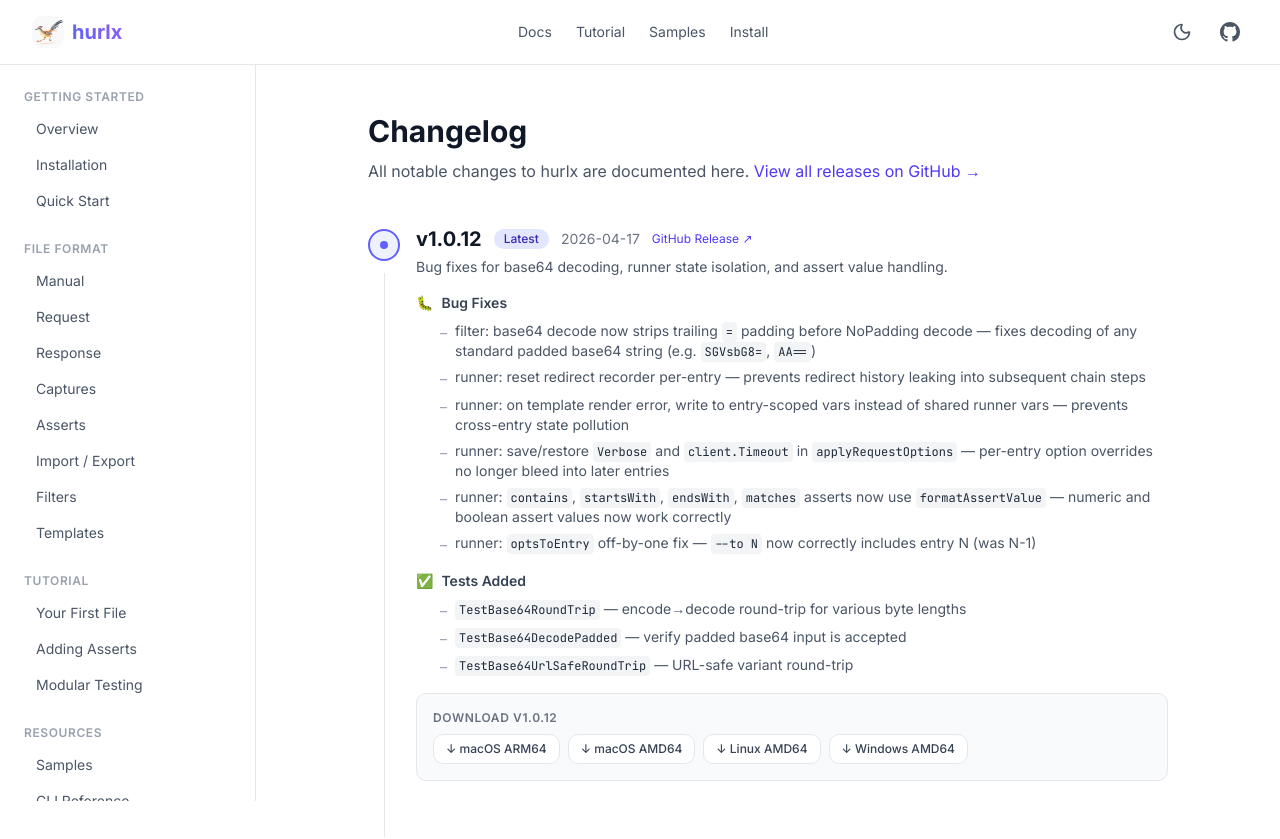
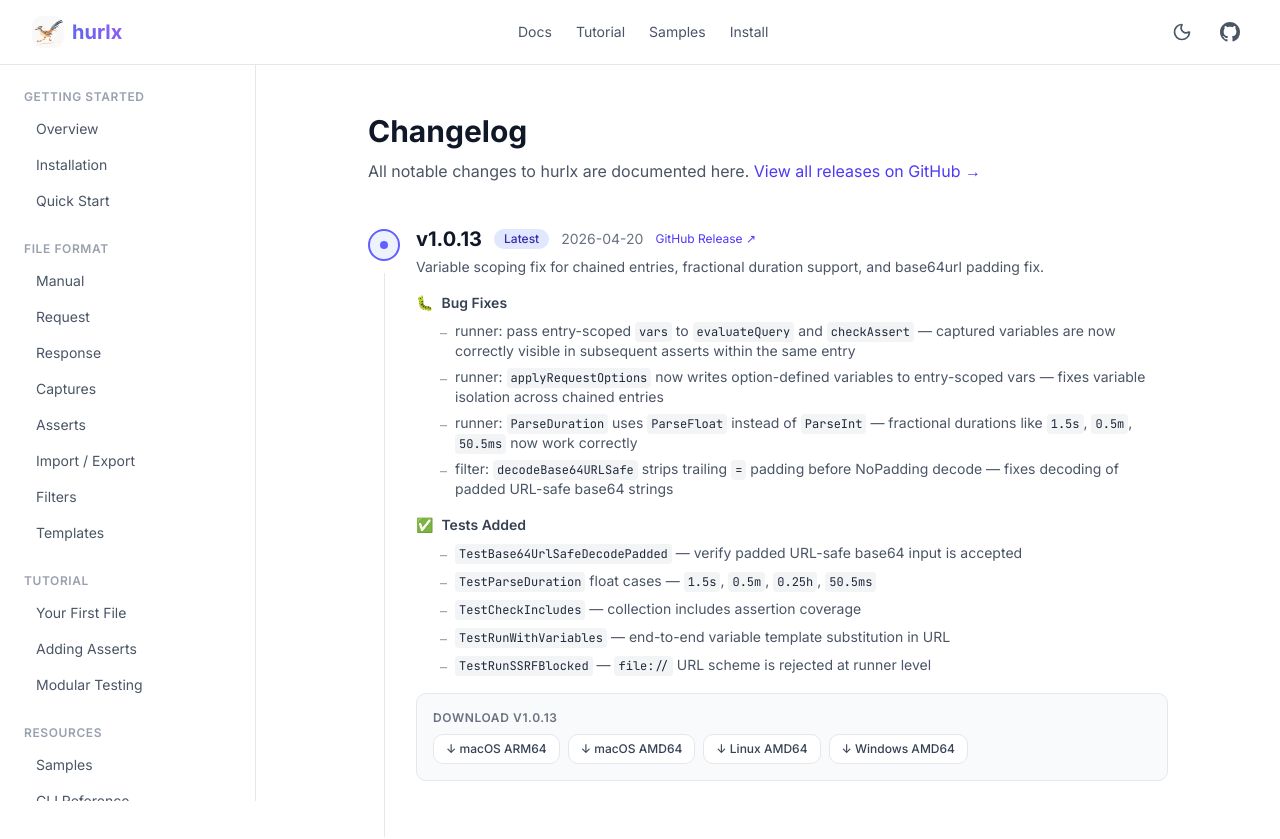
Before and after one commit to itbaby/hurlx-website, a Next.js app: page /docs/changelog in a window 1280 px wide. Shown: the top 839 px of the page. Built offline with nearby package versions, Linux system fonts and the light colour scheme.

Commit message:
Update to v1.0.13; add changelog entry
- docs: bump current version to v1.0.13
- changelog: add v1.0.13 release entry with bug fixes and new tests
- next.config.ts: switch to static export mode for Vercel

```diff
--- a/next.config.ts
+++ b/next.config.ts
@@ -1,9 +1,11 @@
 import type { NextConfig } from "next";
 
 const nextConfig: NextConfig = {
-  turbopack: {
-    root: "..",
-  },
+  output: 'export',
+  trailingSlash: true,
+  images: {
+    unoptimized: true
+  }
 };
 
 export default nextConfig;
--- a/src/app/docs/changelog/page.tsx
+++ b/src/app/docs/changelog/page.tsx
@@ -19,6 +19,35 @@
 }
 
 const releases: Release[] = [
+  {
+    version: "v1.0.13",
+    date: "2026-04-20",
+    tag: "v1.0.13",
+    highlights: "Variable scoping fix for chained entries, fractional duration support, and base64url padding fix.",
+    sections: [
+      {
+        title: "Bug Fixes",
+        icon: "🐛",
+        items: [
+          "runner: pass entry-scoped `vars` to `evaluateQuery` and `checkAssert` — captured variables are now correctly visible in subsequent asserts within the same entry",
+          "runner: `applyRequestOptions` now writes option-defined variables to entry-scoped vars — fixes variable isolation across chained entries",
+          "runner: `ParseDuration` uses `ParseFloat` instead of `ParseInt` — fractional durations like `1.5s`, `0.5m`, `50.5ms` now work correctly",
+          "filter: `decodeBase64URLSafe` strips trailing `=` padding before NoPadding decode — fixes decoding of padded URL-safe base64 strings",
+        ],
+      },
+      {
+        title: "Tests Added",
+        icon: "✅",
+        items: [
+          "`TestBase64UrlSafeDecodePadded` — verify padded URL-safe base64 input is accepted",
+          "`TestParseDuration` float cases — `1.5s`, `0.5m`, `0.25h`, `50.5ms`",
+          "`TestCheckIncludes` — collection includes assertion coverage",
+          "`TestRunWithVariables` — end-to-end variable template substitution in URL",
+          "`TestRunSSRFBlocked` — `file://` URL scheme is rejected at runner level",
+        ],
+      },
+    ],
+  },
   {
     version: "v1.0.12",
     date: "2026-04-17",
--- a/src/app/docs/page.tsx
+++ b/src/app/docs/page.tsx
@@ -16,7 +16,7 @@
 
       <h2 id="installation">Installation</h2>
       <p>
-        Current version: <strong>v1.0.12</strong>
+        Current version: <strong>v1.0.13</strong>
       </p>
       <h3>Binary</h3>
       <HighlightedCode lang="bash" code={`# macOS (Apple Silicon)
```
Also changed, not shown: 1 other file (tests, documents, lock files or other folders).
